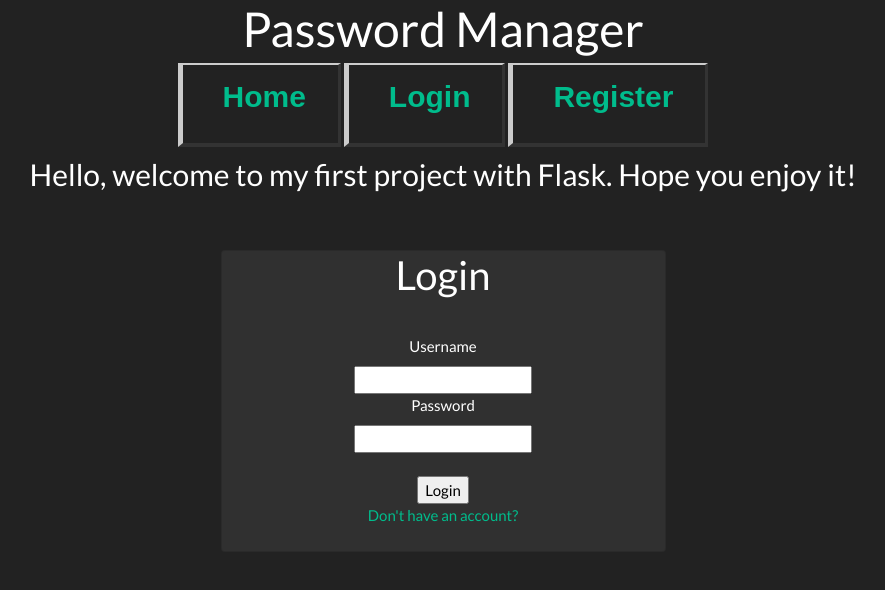
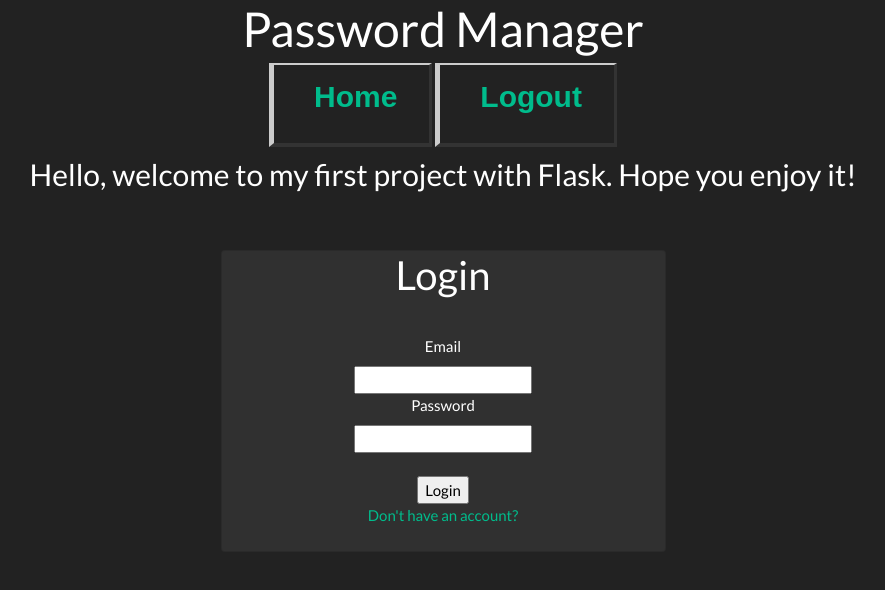
Before and after one commit to Velin-Todorov/Personal-Projects, a Flask app: template Projects with Flask/Password_Manager/templates/login.html in a window 1280 px wide. Shown: the top 590 px of the page, without its empty margins (197-1082 px from the left). Run offline with Flask 2, Linux system fonts and the light colour scheme; the template is opened without the code that fills it: values that come from a table or form of the project are taken from there, others are empty; a user stored in the database is signed in; tables that the repository leaves empty hold one stand-in row (values such as "Sample post"); parts of the project's set-up code (start-up, migrations or seed data) failed here and were passed over; some libraries are stand-ins or nearby versions.

Commit message:
finished the login page + proper redirect for user

```diff
--- a/Projects with Flask/Password_Manager/__init__.py
+++ b/Projects with Flask/Password_Manager/__init__.py
@@ -3,7 +3,7 @@ from flask_bootstrap import Bootstrap
 from flask_wtf.csrf import CSRFProtect
 from flask_sqlalchemy import SQLAlchemy
 import sqlalchemy_utils as su
-from flask_login import LoginManager
+from flask_login import LoginManager, AnonymousUserMixin
 import secrets
 
 db = SQLAlchemy()
@@ -13,6 +13,9 @@ login_manager.login_view = 'login'
 def secret_key():
     return secrets.token_hex()
 
+class Anonymous(AnonymousUserMixin):
+    def __init__(self):
+        self.username= 'Guest'
 
 def create_app():
     app = Flask(__name__)
@@ -26,6 +29,7 @@ def create_app():
     db.init_app(app)
     csrf.init_app(app)
     login_manager.init_app(app)
+    login_manager.anonymous_user = Anonymous
 
     with app.app_context():
         from . import models
--- a/Projects with Flask/Password_Manager/app.py
+++ b/Projects with Flask/Password_Manager/app.py
@@ -5,16 +5,14 @@ from .models import User
 from . import db
 from .login_form import LoginForm
 from .register_form import Register_Form
-from flask_login import login_required
+from flask_login import login_required, logout_user, current_user, login_user
 import bleach
-
+from flask_login import AnonymousUserMixin
 # from .validations import check_if_email_in_db, check_if_username_in_db, check_if_passwords_match
 from werkzeug.security import generate_password_hash, check_password_hash
 
 
 app = create_app()
-
-
 @app.route('/')
 def landing_page():
     """This view is concerned with the initial screen"""
@@ -62,18 +60,24 @@ def login():
     """This view handles login form"""
     form = LoginForm()
 
+
     if form.validate_on_submit():
-        username = request.form['username']
-        password = request.form['password']
 
-        user = User.query.filter_by(username=username).first()
+        email = bleach.clean(request.form['email'])
+        password = request.form['password'].strip()
 
-        if user is not None:
-            if check_password_hash(user.password, password):
-                return render_template('all_items.html')
-            else:
-                flash('Invalid password or username!')
+        user = User.query.filter_by(email=email).first()
+
+        if user is not None and check_password_hash(user.password, password):
+            login_user(user)
+            next = request.args.get('next')
+            if next is None or not next.startswith('/'):
+                next = url_for('user_page', name=user.username)
+                return redirect(next)
+
         else:
+            flash('Invalid password or username!')
+
             return render_template(
                 'login.html',
                 form=form
@@ -84,15 +88,16 @@ def login():
         form=form
     )
 
-@app.route('/all-items')
+@app.route('/user_page/<name>')
 @login_required
-def home():
-    """This is  the homepage that will display all the "cards" """
-    return render_template('landing_page.html')
+def user_page(name=None):
+    user = current_user
+    return render_template('user_page.html')
 
 @app.route('/logout')
 @login_required
 def logout():
+    logout_user()
     """This view deals with logout"""
     return '<h1>Logout</h1>'
 
--- a/Projects with Flask/Password_Manager/login_form.py
+++ b/Projects with Flask/Password_Manager/login_form.py
@@ -1,8 +1,8 @@
 from flask_wtf import FlaskForm
-from wtforms import StringField, SubmitField, PasswordField
-from wtforms.validators import DataRequired
+from wtforms import StringField, SubmitField, PasswordField, EmailField
+from wtforms.validators import DataRequired, Regexp
 
 class LoginForm(FlaskForm):
-    username = StringField('Username', validators=[DataRequired()])
+    email = EmailField('Email', validators=[DataRequired(), Regexp('^[a-zA-Z0-9_.+-]+@[a-zA-Z0-9-]+\.[a-zA-Z0-9-.]+$')])
     password = PasswordField('Password', validators=[DataRequired()])
     submit = SubmitField('Login')
--- a/Projects with Flask/Password_Manager/models.py
+++ b/Projects with Flask/Password_Manager/models.py
@@ -1,5 +1,6 @@
 from . import db
 from . import login_manager
+from flask_login import UserMixin
 
 
 class Password(db.Model):
@@ -11,7 +12,7 @@ class Password(db.Model):
     user_id = db.Column(db.Integer, db.ForeignKey('users.id'))
 
 
-class User(db.Model):
+class User(UserMixin, db.Model):
     # type: ignore
     """Table for users"""
     __tablename__ = 'users'
--- a/Projects with Flask/Password_Manager/templates/landing_page.html
+++ b/Projects with Flask/Password_Manager/templates/landing_page.html
@@ -26,7 +26,6 @@
             {% if current_user.is_authenticated %}
             <a id="homeBtn" class="button" href="/">Home</a>
             <a id="logoutBtn" class="button" href="/logout">Logout</a>
-            <a id="allItems" class="button" href="/all-items"></a>
             {% else %}
             <a id="homeBtn" class="button" href="/">Home</a>
             <a id="loginBtn" class="button" href="/login">Login</a>
--- a/Projects with Flask/Password_Manager/templates/login.html
+++ b/Projects with Flask/Password_Manager/templates/login.html
@@ -30,8 +30,8 @@
                             {{form.hidden_tag()}}
                             {{form.csrf_token}}
 
-                            {{form.username.label}}
-                            {{form.username()}}
+                            {{form.email.label}}
+                            {{form.email()}}
 
                             {{form.password.label}}
                             {{form.password()}}
```
Also changed, not shown: Projects with Flask/Password_Manager/templates/all_items.html (+17 -5 lines), Projects with Flask/Password_Manager/templates/user_page.html (added, +11 -0 lines).
